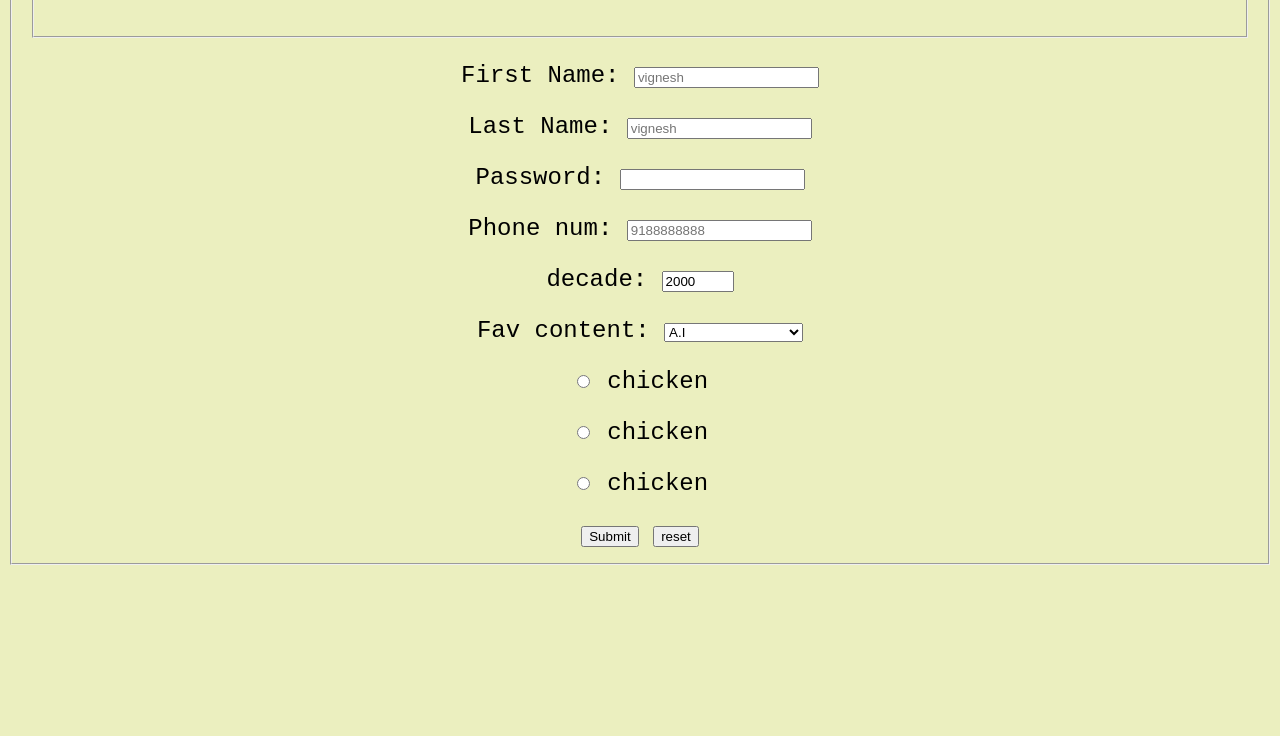
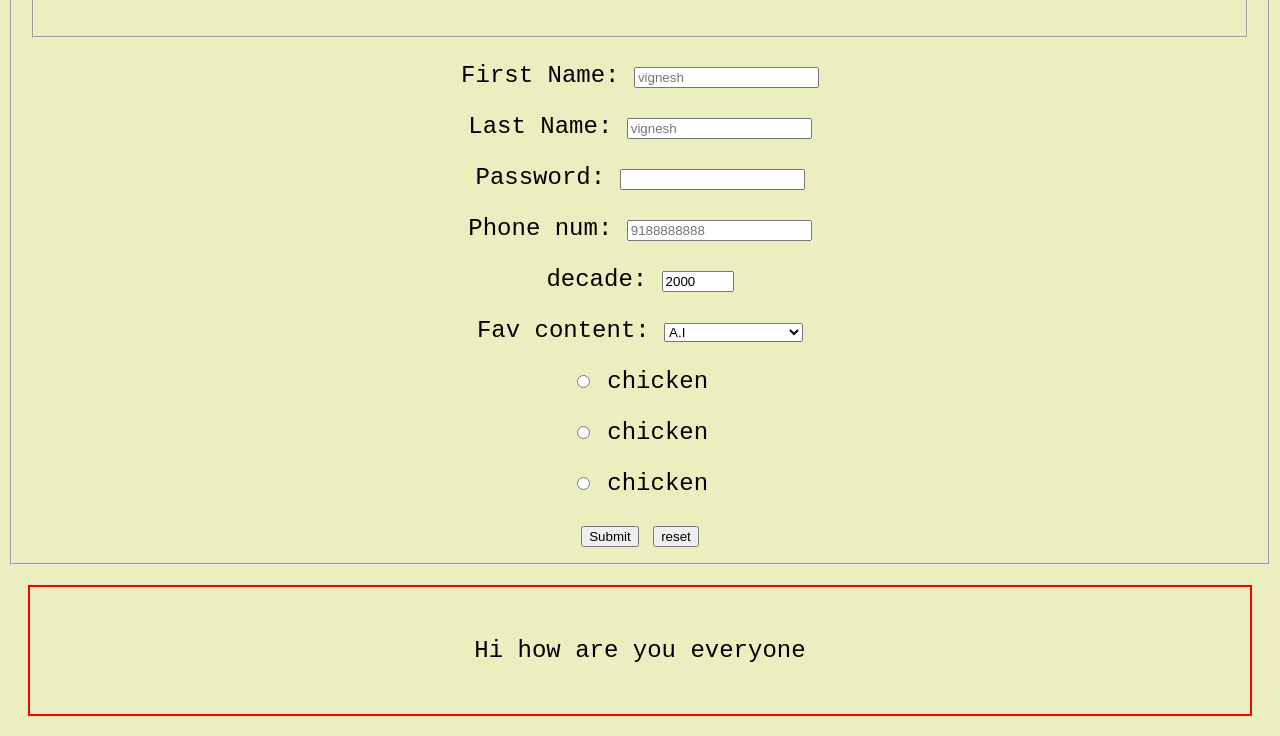
Before and after one commit to vickyaltitude/Fullstack-projects, a plain HTML site: page index.html in a window 1280 px wide. Shown: the part 2864-3600 px from the top of the page. Before the commit the page ends 3437 px from the top, so only its background shows below. Drawn offline with Linux system fonts and the light colour scheme.

Commit message:
new update

```diff
--- a/index.html
+++ b/index.html
@@ -138,5 +138,7 @@
         </section>
         </footer>
     </fieldset>
+
+    <section id="sec">Hi how are you everyone</section>
 </body>
 </html>
--- a/style.css
+++ b/style.css
@@ -14,3 +14,11 @@ body header{
     height: 50px;
     background-color: #ADAABF;
 }
+
+#sec{
+    font size: 1.5rem;
+    border: 2px solid red;
+    margin: 20px;
+    padding: 50px;
+    Box-sizing: content-box;
+}
```
